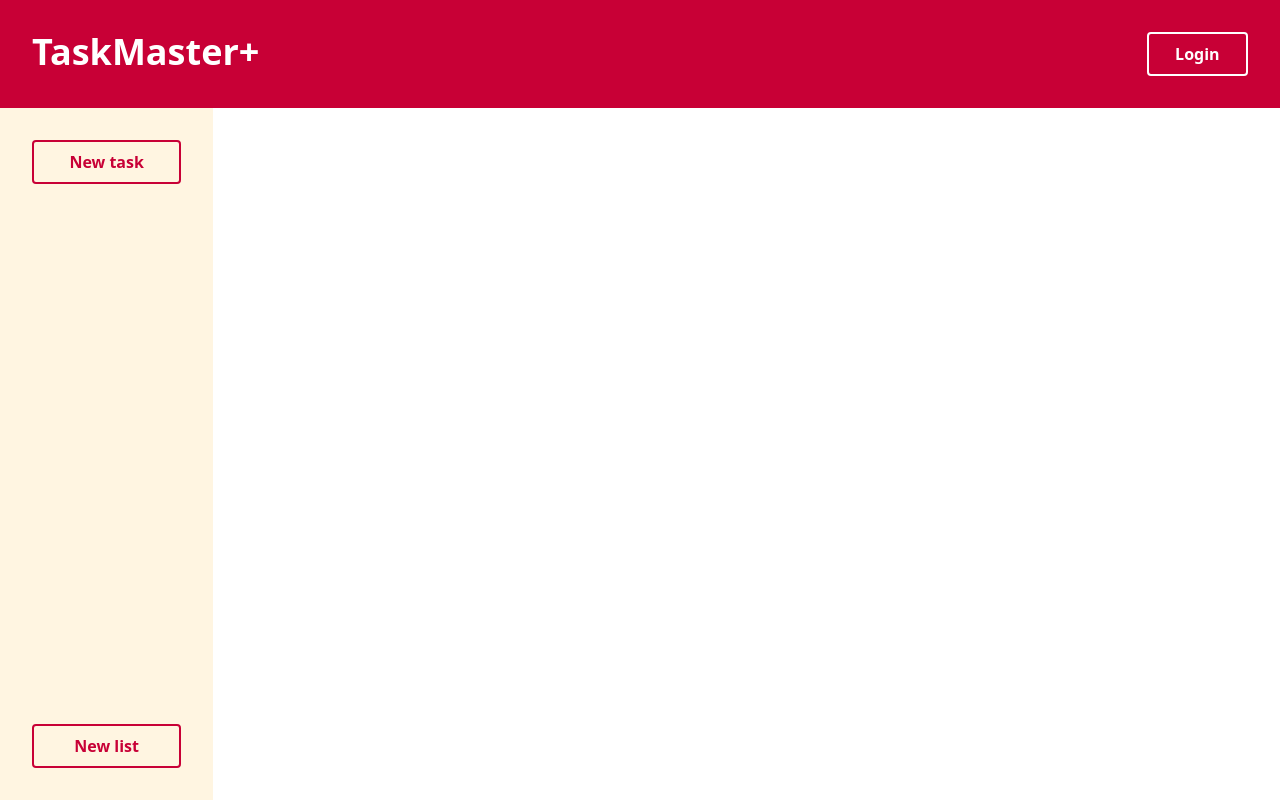
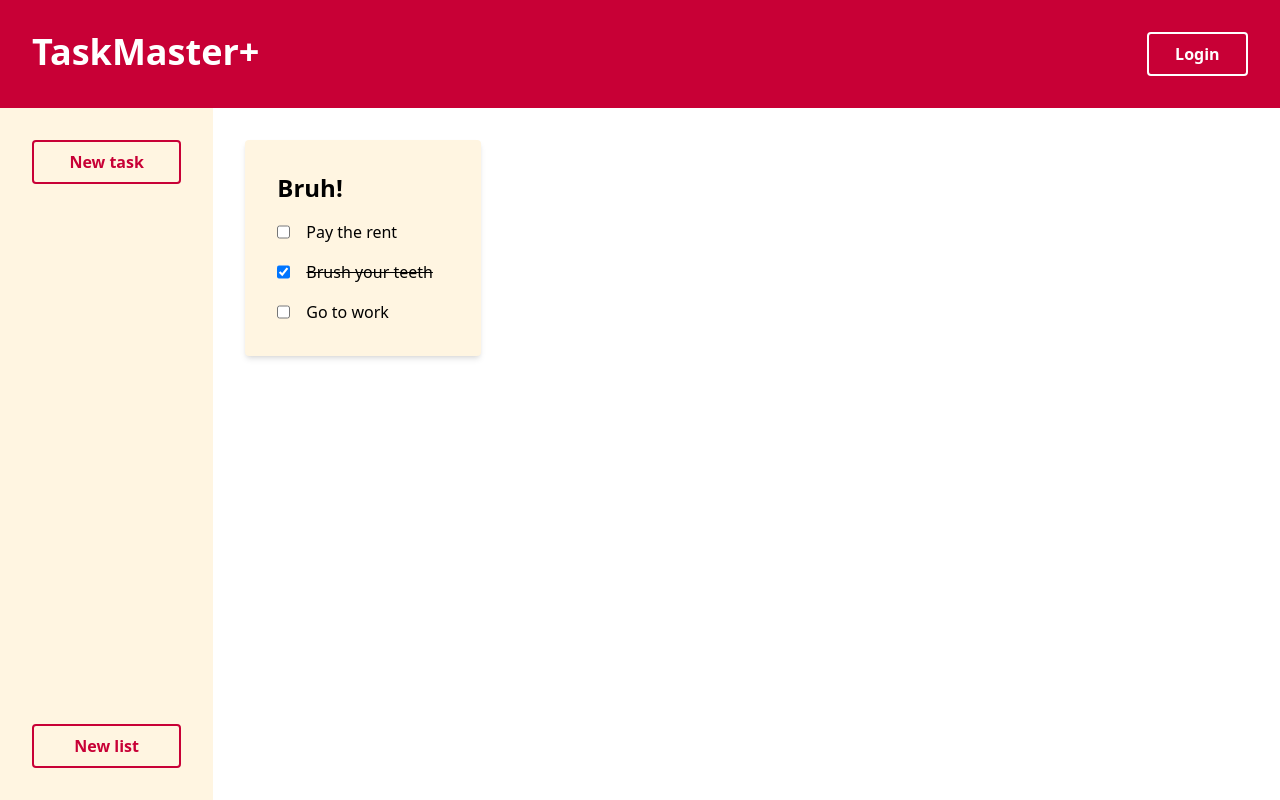
Before and after one commit to jaggerabney/TaskMaster-Plus, a Next.js app in the folder taskmaster-plus/: page / in a window 1280 px wide. Built offline with nearby package versions, Linux system fonts and the light colour scheme.

Commit message:
Install RRule for later; create ListItem and TaskItem

```diff
--- a/taskmaster-plus/src/app/page.tsx
+++ b/taskmaster-plus/src/app/page.tsx
@@ -5,6 +5,7 @@ import { useState } from "react";
 import Header from "@/components/ui/Header";
 import Sidebar from "@/components/ui/Sidebar";
 import NewListModal from "@/components/ui/modals/NewListModal";
+import ListItem from "@/components/ui/ListItem";
 
 export default function Home() {
   const [showModal, setShowModal] = useState(false);
@@ -27,7 +28,9 @@ export default function Home() {
         <Header />
         <div className="grow flex flex-row">
           <Sidebar onNewList={modalOpenHandler} />
-          <div className="bg-white grow" />
+          <div className="bg-white p-8">
+            <ListItem id={1} title="Bruh!" />
+          </div>
         </div>
       </div>
     </div>
--- /dev/null
+++ b/taskmaster-plus/src/components/ui/Card.tsx
@@ -0,0 +1,11 @@
+import { PropsWithChildren } from "react";
+
+const Card: React.FC<PropsWithChildren> = ({ children }) => {
+  return (
+    <div className="bg-cosmicLatte rounded p-8 shadow-md flex flex-col gap-4 max-w-md break-all">
+      {children}
+    </div>
+  );
+};
+
+export default Card;
--- /dev/null
+++ b/taskmaster-plus/src/components/ui/ListItem.tsx
@@ -0,0 +1,47 @@
+import Card from "./Card";
+import TaskItem from "./TaskItem";
+
+export interface ListItemType {
+  id: number;
+  title: string;
+}
+
+const dummyTasks = [
+  {
+    id: 10,
+    listId: 1,
+    title: "Pay the rent",
+    completed: false
+  },
+  {
+    id: 20,
+    listId: 1,
+    title: "Brush your teeth",
+    completed: true
+  },
+  {
+    id: 30,
+    listId: 1,
+    title: "Go to work",
+    completed: false
+  }
+];
+
+const ListItem: React.FC<ListItemType> = ({ id, title }) => {
+  return (
+    <Card key={id}>
+      <h2 className="text-2xl font-bold">{title}</h2>
+      {dummyTasks.map((task) => (
+        <TaskItem
+          key={task.id}
+          id={task.id}
+          listId={task.listId}
+          title={task.title}
+          completed={task.completed}
+        />
+      ))}
+    </Card>
+  );
+};
+
+export default ListItem;
--- /dev/null
+++ b/taskmaster-plus/src/components/ui/TaskItem.tsx
@@ -0,0 +1,42 @@
+import { useState } from "react";
+import { RRule } from "rrule";
+
+export interface TaskItemType {
+  id: number;
+  listId: number;
+  title: string;
+  completed: boolean;
+  dueDate?: Date;
+  occurrance?: RRule;
+  description?: string;
+}
+
+const TaskItem: React.FC<TaskItemType> = ({ id, listId, title, completed }) => {
+  const [isChecked, setIsChecked] = useState(completed);
+
+  function checkboxHandler() {
+    setIsChecked((prevState) => !prevState);
+  }
+
+  return (
+    <div key={id} className="flex flex-row gap-4">
+      <input
+        className=""
+        type="checkbox"
+        id={id.toString()}
+        name={title}
+        checked={isChecked}
+        onChange={checkboxHandler}
+      />
+      <div
+        className={`w-full pr-4 inline-block break-words ${
+          isChecked && "line-through"
+        }`}
+      >
+        {title}
+      </div>
+    </div>
+  );
+};
+
+export default TaskItem;
```
Also changed, not shown: taskmaster-plus/package.json (+6 -5 lines), 1 other file (tests, documents, lock files or other folders).
